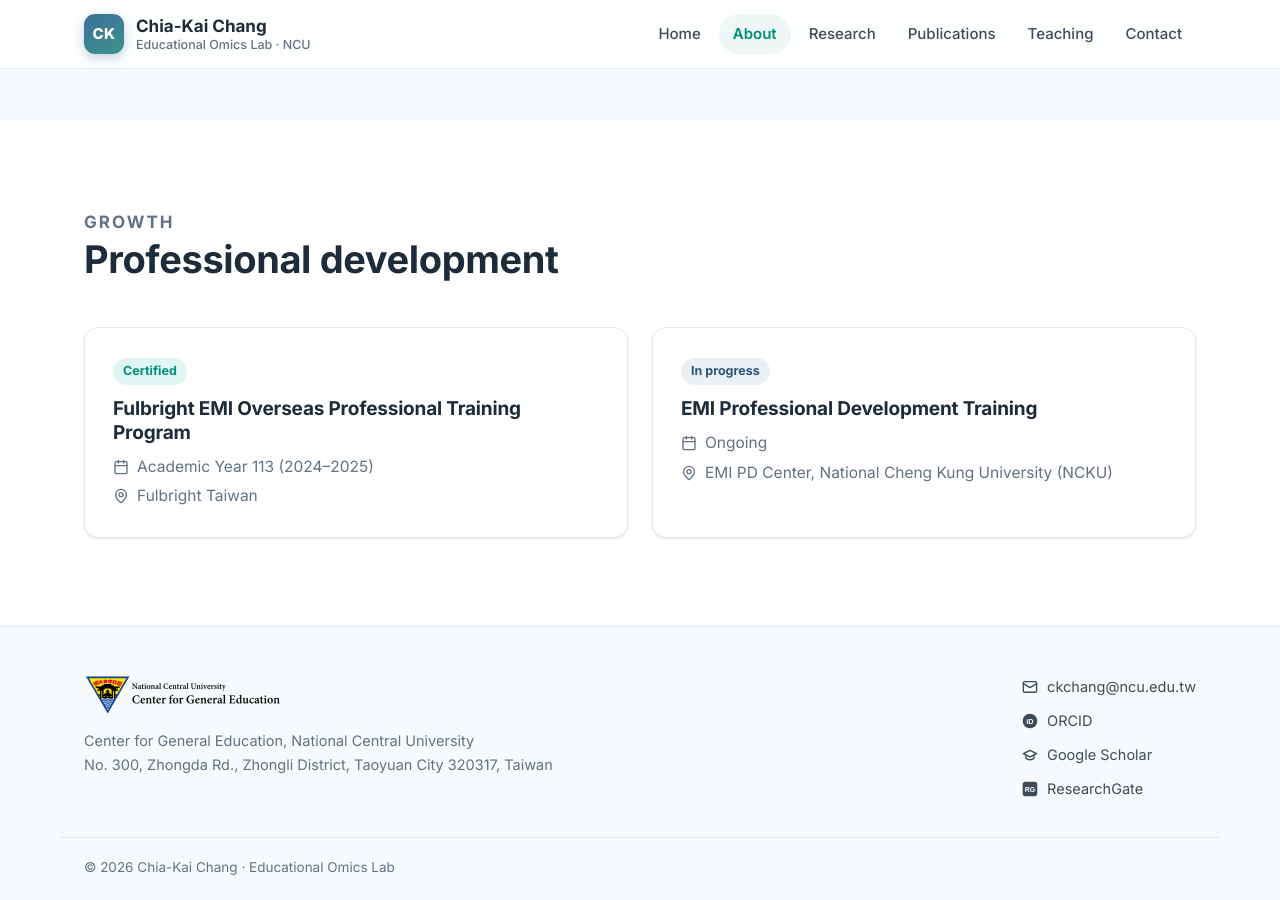
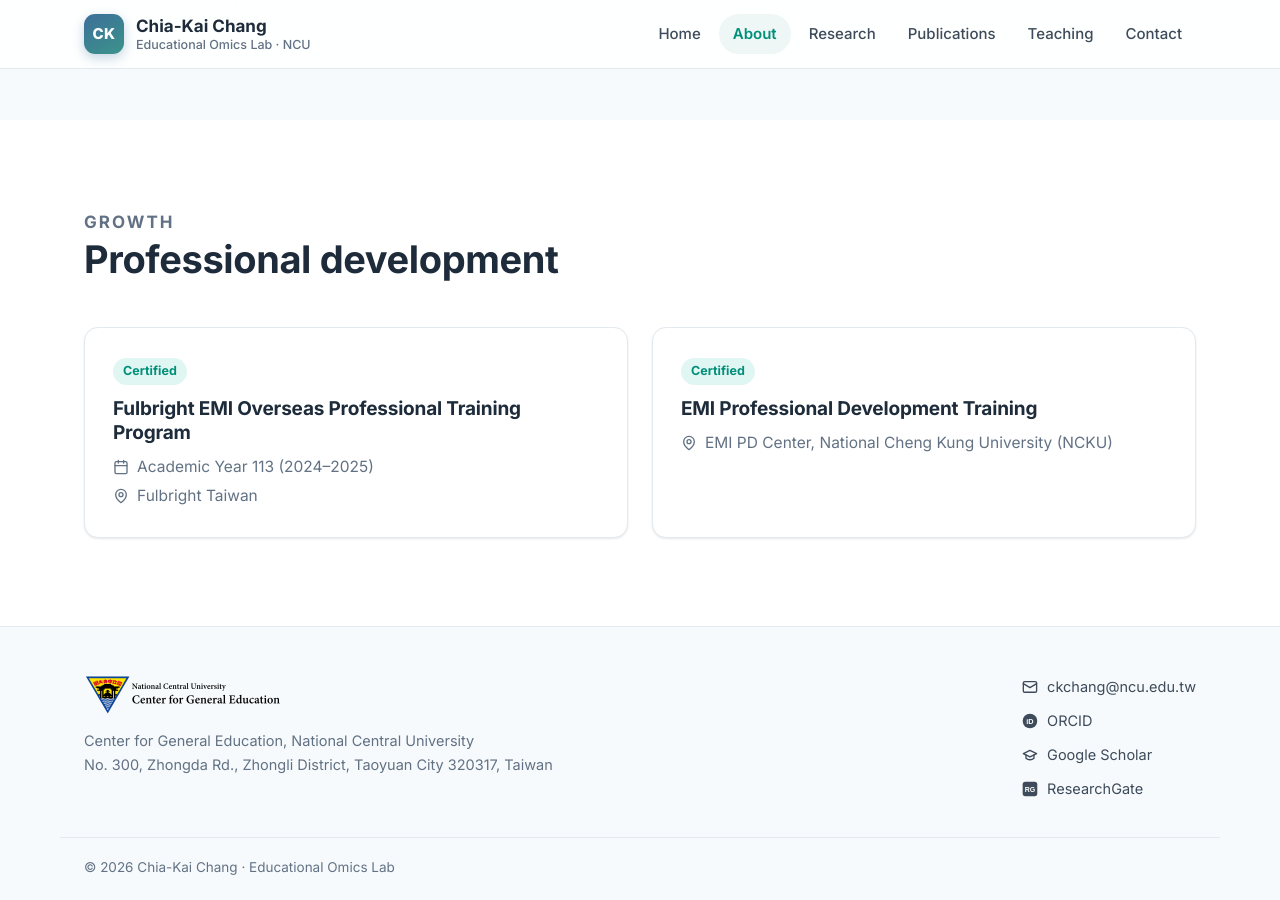
Before and after one commit to chia-kai-chang/chia-kai-chang.github.io, a Jekyll site: the page built from about.html, in a window 1280 px wide and 900 px high, scrolled down 1814 px. Built offline with Jekyll 4.4.1, drawn with Linux system fonts in a browser that asks for light colours.

Commit message:
Mark EMI PD Center training as certified
Co-Authored-By: Claude Opus 5.5 <noreply@anthropic.com>
Claude-Session: https://claude.ai/code/session_01TnQd6MQePTsuQ2Y1Pv4mQ4

```diff
--- a/_data/development.yml
+++ b/_data/development.yml
@@ -4,5 +4,4 @@
   status: Certified
 - title: EMI Professional Development Training
   org: EMI PD Center, National Cheng Kung University (NCKU)
-  period: Ongoing
-  status: In progress
+  status: Certified
--- a/about.html
+++ b/about.html
@@ -41,7 +41,7 @@ description: About Dr. Chia-Kai Chang — background, career path and profession
       <div class="card reveal">
         <span class="status {% if d.status == 'Certified' %}status-done{% else %}status-progress{% endif %}">{{ d.status }}</span>
         <h3>{{ d.title }}</h3>
-        <p class="meta">{% include icon.html name="calendar" %}{{ d.period }}</p>
+        {% if d.period %}<p class="meta">{% include icon.html name="calendar" %}{{ d.period }}</p>{% endif %}
         <p class="meta">{% include icon.html name="pin" %}{{ d.org }}</p>
       </div>
       {% endfor %}
```
